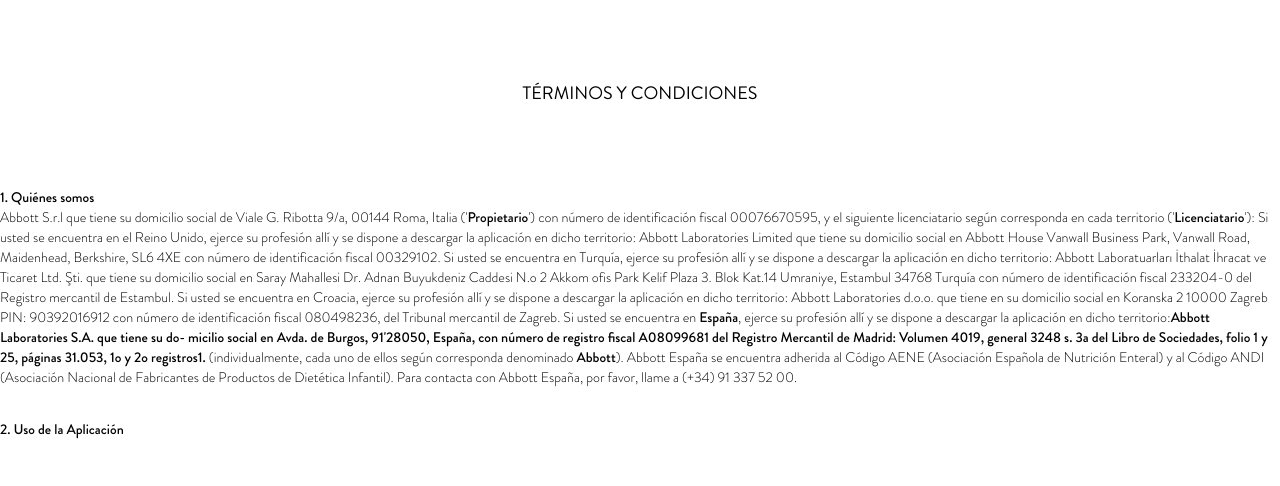
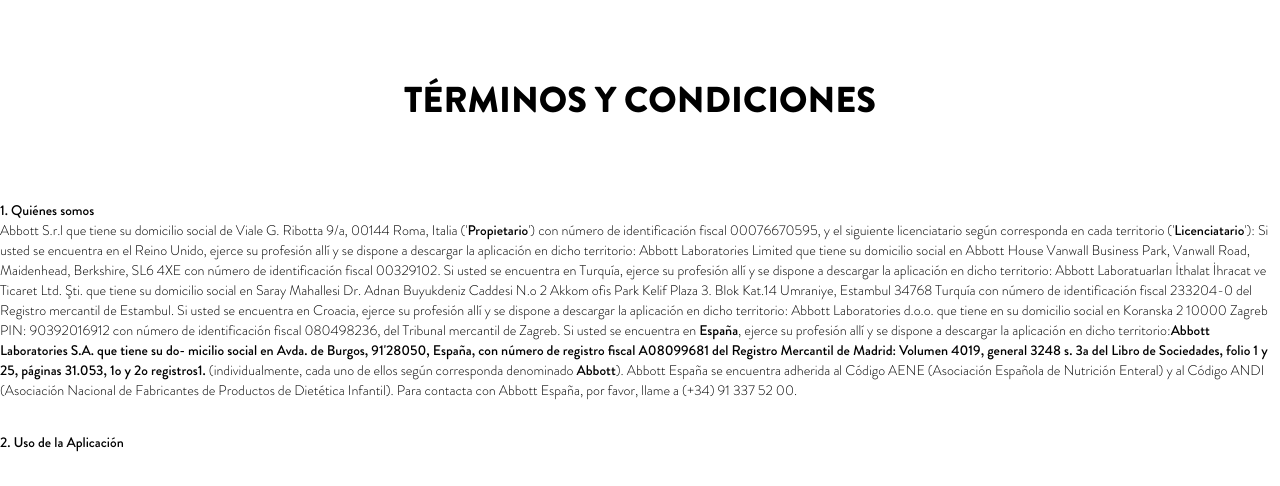
Before and after one commit to fitodac/nutri-pronto, a Next.js app: page /terms in a window 1280 px wide. Shown: the top 486 px of the page. Built offline with nearby package versions, Linux system fonts and the light colour scheme.

Commit message:
global css updated

```diff
--- a/src/css/global.css
+++ b/src/css/global.css
@@ -42,6 +42,11 @@
 	font-family: 'BrandonGrotesque', sans-serif;
 	font-size: 18px;
 	font-weight: 400;
+	line-height: 1.4;
+}
+
+@media (min-width: 868px){
+	/* font-size: 20px; */
 }
 
 .stripe-right{
@@ -53,3 +58,7 @@
 	@apply bg-brand-aqua;
 	clip-path: polygon(0 0, 100% 20%, 100% 80%, 0 100%);
 }
+
+.page-title{
+	@apply text-2xl font-bold leading-tight select-none md:text-4xl;
+}
```
